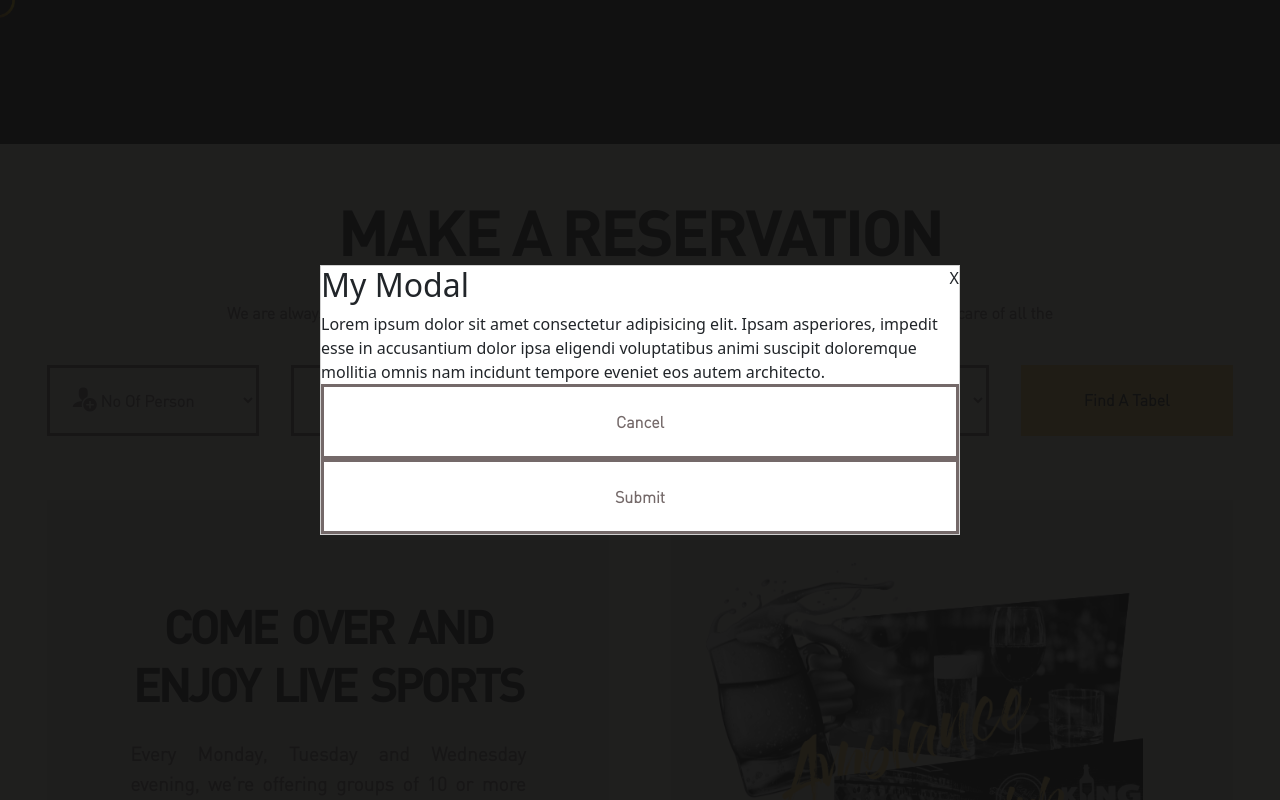
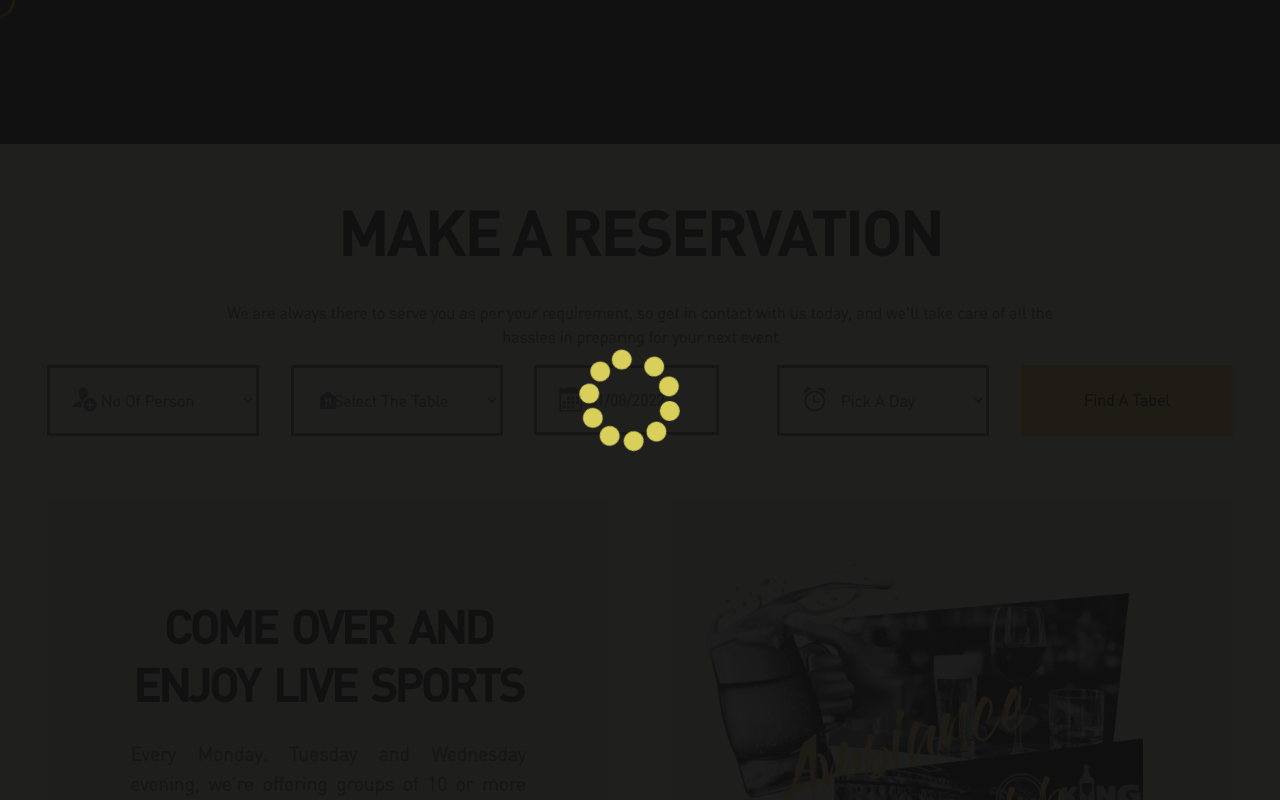
Before and after one commit to hardulous/ClubWebsite, a React (Create React App) app: page / in a window 1280 px wide. Both pictures are taken after a click on the button "Find A Tabel". Shown: the part 2153-2953 px from the top of the page. Built offline with nearby package versions, Linux system fonts and the light colour scheme; a web font is replaced by a local one.

Commit message:
Done modal form and spinner

```diff
--- a/src/Components/LandingPage/Footer.js
+++ b/src/Components/LandingPage/Footer.js
@@ -17,8 +17,8 @@ const Footer = () => {
 
     <div className={`${S.footerMain}`}>
         <div className={`${S.card1}`}>
-          <p>Open At : 12:00 AM To 8:00 AM</p>
-          <a href="support@kingrestaurantandbar.com" className='icon-envelop'>support@kingrestaurantandbar.com</a>
+          <p>Open At : 12:00 PM To 8:00 AM</p>
+          <a href="mailto:support@kingrestaurantandbar.com" className='icon-envelop'>support@kingrestaurantandbar.com</a>
         </div>
         <div className={`${S.card2}`}>
           <img src={logo} alt="" />
--- /dev/null
+++ b/src/Components/Modal/Form.js
@@ -0,0 +1,37 @@
+import React from "react";
+import S from "./Styles/Form.module.css"
+
+const Form = ({toggleModal}) => {
+
+  return (
+
+    <div className={`${S.modal}`} onClick={(e) => {
+        e.stopPropagation();
+      }}
+    >
+
+      <div className={S.modalCloseBtn} onClick={toggleModal}>
+        X
+      </div>
+
+      <div className={`${S.modalHeader}`}>
+        <h2>My Modal</h2>
+      </div>
+
+      <div className={`${S.modalBody}`}>
+        Lorem ipsum dolor sit amet consectetur adipisicing elit. Ipsam
+        asperiores, impedit esse in accusantium dolor ipsa eligendi voluptatibus
+        animi suscipit doloremque mollitia omnis nam incidunt tempore eveniet
+        eos autem architecto.
+      </div>
+
+      <div className={`${S.modalFooter}`}>
+        <button>Cancel</button>
+        <button>Submit</button>
+      </div>
+
+    </div>
+  );
+};
+
+export default Form;
--- a/src/Components/Modal/ResModal.js
+++ b/src/Components/Modal/ResModal.js
@@ -1,28 +1,39 @@
 import React from 'react'
+import { useEffect } from 'react'
+import { useState } from 'react'
+import Spinner from '../Spinner/Spinner'
+import Form from './Form'
 import S from "./Styles/ResModal.module.css"
 
 const ResModal = ({toggleModal}) => {
 
+  const [Loading, setLoading] = useState(true)
+
+  useEffect(()=>{
+
+    setTimeout(()=>{
+       setLoading(!Loading)
+    },3000)
+
+  },[])
+
   return (
 
-    <div className={`${S.modalBackground}`} onClick={toggleModal}>
+    <div className={`${S.modalBackground}`} onClick={()=>{
 
-    <div className={`${S.modal}`} onClick={(e)=>{
-      e.stopPropagation();
+      if(!Loading) toggleModal()
+      else return
+
     }}>
 
-      <div className={S.modalCloseBtn} onClick={toggleModal}>X</div>
-      <div className={`${S.modalHeader}`}>
-        <h2>My Modal</h2>
-      </div>
-      <div className={`${S.modalBody}`}>
-        Lorem ipsum dolor sit amet consectetur adipisicing elit. Ipsam asperiores, impedit esse in accusantium dolor ipsa eligendi voluptatibus animi suscipit doloremque mollitia omnis nam incidunt tempore eveniet eos autem architecto.
-      </div>
-      <div className={`${S.modalFooter}`}>
-        <button>Cancel</button>
-        <button>Submit</button>
-      </div>
-    </div>
+    {
+
+      !Loading ?
+
+      <Form toggleModal={toggleModal}/>  :
+
+      <Spinner/>
+    }
 
   </div>
 
--- /dev/null
+++ b/src/Components/Modal/Styles/Form.module.css
@@ -0,0 +1,34 @@
+
+.modal{
+    display: flex;
+    flex-direction: column;
+    width: 50%;
+    border: 1px solid #8080805c;
+    background-color: white;
+    position: relative;
+    animation: modal 300ms 1 ease;
+    animation-fill-mode: forwards;
+}
+
+.modalCloseBtn{
+    position: absolute;
+    right: 0px;
+    cursor: pointer;
+}
+
+
+@keyframes modal {
+
+    0%{
+        opacity: 0.3;
+        transform: translateY(-46px);
+    }
+    50%{
+        opacity: 0.6;
+        transform: translateY(-18px);
+    }
+    100%{
+        opacity: 1;
+        transform: translateY(0px);
+    }
+}
--- a/src/Components/Modal/Styles/ResModal.module.css
+++ b/src/Components/Modal/Styles/ResModal.module.css
@@ -12,23 +12,6 @@
     animation-fill-mode: forwards;
 }
 
-.modal{
-    display: flex;
-    flex-direction: column;
-    width: 50%;
-    border: 1px solid #8080805c;
-    background-color: white;
-    position: relative;
-    animation: modal 300ms 1 ease;
-    animation-fill-mode: forwards;
-}
-
-.modalCloseBtn{
-    position: absolute;
-    right: 0px;
-    cursor: pointer;
-}
-
 @keyframes modalBackground {
 
     50%{
@@ -38,19 +21,3 @@
         background: #111111ee;
     }
 }
-
-@keyframes modal {
-
-    0%{
-        opacity: 0.3;
-        transform: translateY(-46px);
-    }
-    50%{
-        opacity: 0.6;
-        transform: translateY(-18px);
-    }
-    100%{
-        opacity: 1;
-        transform: translateY(0px);
-    }
-}
--- /dev/null
+++ b/src/Components/Spinner/Spinner.js
@@ -0,0 +1,24 @@
+import React from "react";
+import S from "./Styles/Spinner.module.css"
+const Spinner = () => {
+
+  return (
+
+    <div className={S.loader}>
+      <span className={S.dots}  style={{ "--i": 1 }} ></span>
+      <span className={S.dots}  style={{ "--i": 2 }} ></span>
+      <span className={S.dots}  style={{ "--i": 3 }} ></span>
+      <span className={S.dots}  style={{ "--i": 4 }} ></span>
+      <span className={S.dots}  style={{ "--i": 5 }} ></span>
+      <span className={S.dots}  style={{ "--i": 6 }} ></span>
+      <span className={S.dots}  style={{ "--i": 7 }} ></span>
+      <span className={S.dots}  style={{ "--i": 8 }} ></span>
+      <span className={S.dots}  style={{ "--i": 9 }} ></span>
+      <span className={S.dots}  style={{ "--i": 10 }} ></span>
+    </div>
+
+  );
+
+};
+
+export default Spinner;
--- /dev/null
+++ b/src/Components/Spinner/Styles/Spinner.module.css
@@ -0,0 +1,36 @@
+
+.loader{
+    height: 100px;
+    width: 100px;
+    border-radius: 50%;
+    position: relative;
+    display: flex;
+    justify-content: center;
+    align-items: center;
+}
+
+.dots{
+    position: absolute;
+    height: 20px;
+    width: 20px;
+    border-radius: 50%;
+    background-color: #F1C761;
+    transform: rotate(calc(36deg*var(--i)));
+    transform-origin: 0 50px;
+    top: 0;
+    transition: 0.5s;
+    animation: animate 3s ease-in-out infinite;
+}
+
+@keyframes animate {
+    0%{
+        transform: rotate(calc(36deg*var(--i)));
+    }
+    50%{
+        transform: rotate(-360deg);
+        filter: hue-rotate(360deg);
+    }
+    100%{
+        transform: rotate(calc(36deg*var(--i)));
+    }
+}
--- a/src/icomon/style.css
+++ b/src/icomon/style.css
@@ -46,7 +46,7 @@
   font-size: 1rem;
   color: white;
   position: absolute;
-  left: -17%;
+  left: -16%;
 }
 .icon-alarm:before {
   content: "\e950";
```
